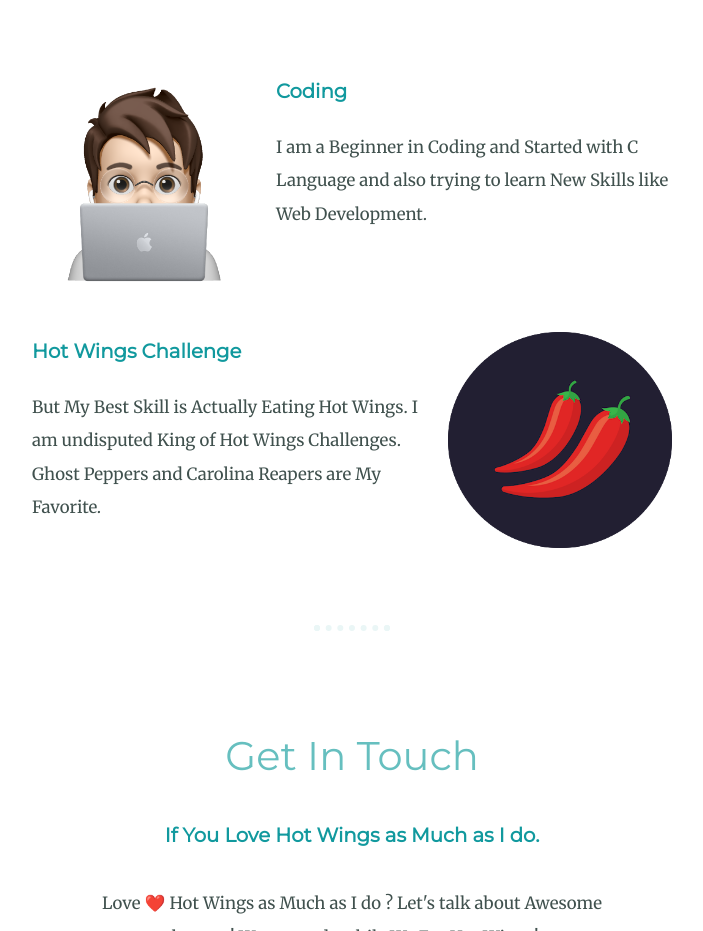
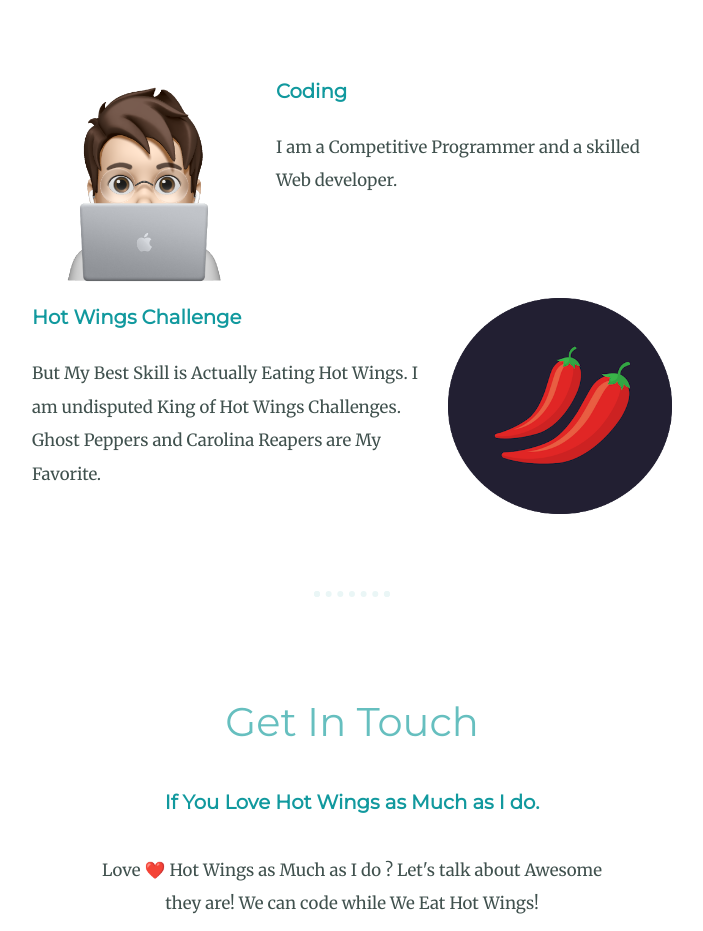
Before and after one commit to 03-Abhi/Abhi.github.io, a plain HTML site: page index.html in a window 1280 px wide. Shown: the part 1540-2471 px from the top of the page, without its empty margins (288-991 px from the left). Drawn offline with Linux system fonts and the light colour scheme.

Commit message:
Update index.html

```diff
--- a/index.html
+++ b/index.html
@@ -31,7 +31,7 @@
           <div class="skill-row">
             <img class="code-img" src="Images/coding1.png" alt="">
             <h3>Coding</h3>
-            <p>I am a Beginner in Coding and Started with C Language and also trying to learn New Skills like Web Development.</p>
+            <p>I am a Competitive Programmer and a skilled Web developer.</p>
           </div>
           <div class="skill-row">
             <img class="chillies-img" src="Images/chillies.png" alt="">
```
